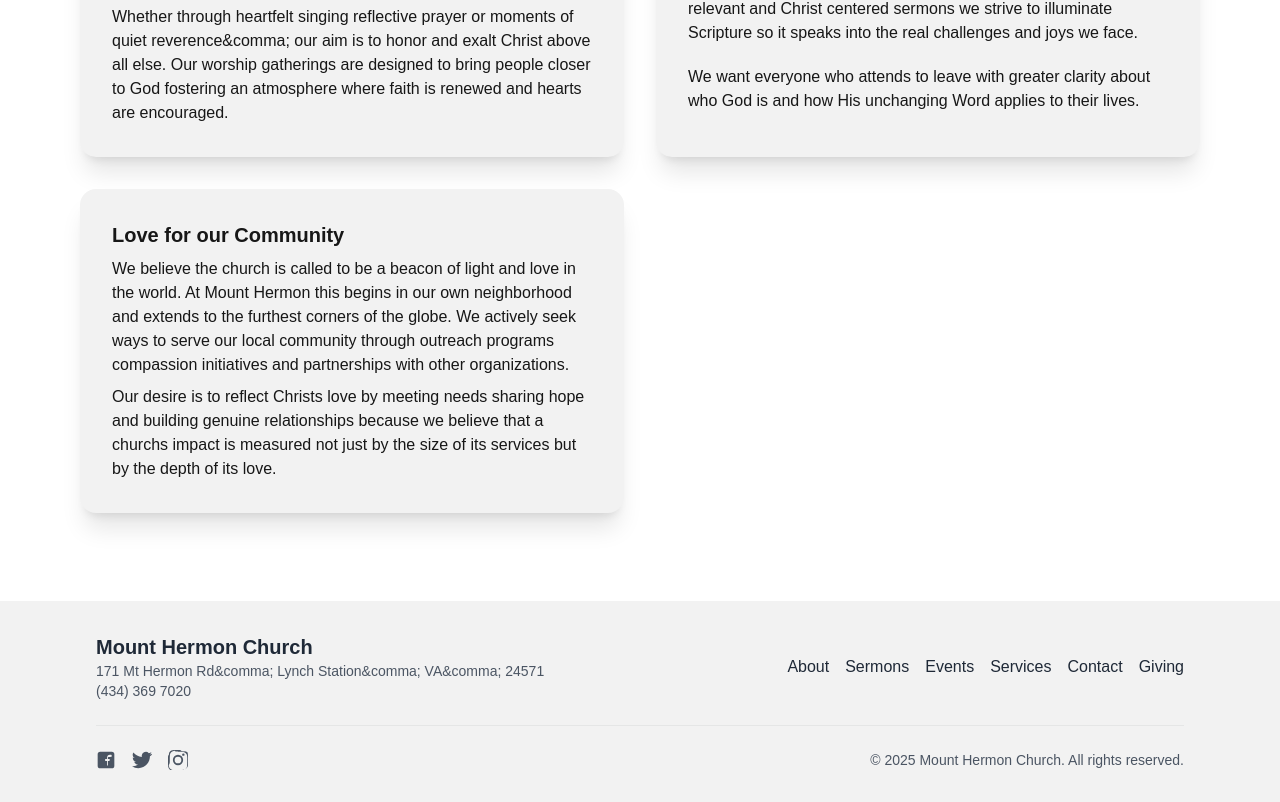
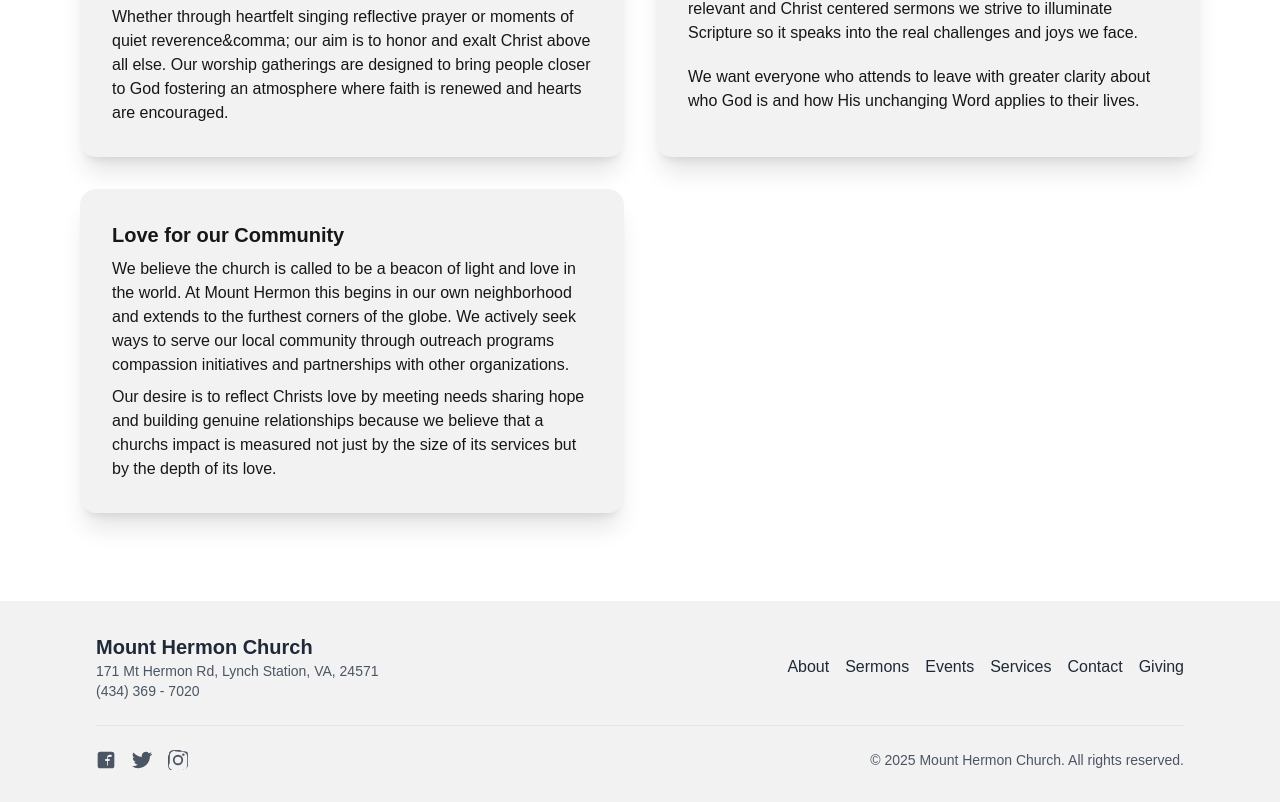
Before and after one commit to BiziLife/MtHermon, a Next.js app: page / in a window 1280 px wide. Shown: the part 1624-2426 px from the top of the page. Built offline with nearby package versions, Linux system fonts and the light colour scheme.

Commit message:
updated Footer.tsx

```diff
--- a/app/components/Footer.tsx
+++ b/app/components/Footer.tsx
@@ -12,10 +12,10 @@ export default function Footer() {
           <div className="mb-6 md:mb-0">
             <h2 className="text-xl font-bold">Mount Hermon Church</h2>
             <p className="text-sm text-gray-600">
-              171 Mt Hermon Rd&comma;  Lynch Station&comma;  VA&comma;  24571
+              171 Mt Hermon Rd, Lynch Station, VA, 24571
             </p>
             <p className="text-sm text-gray-600">
-              (434) 369 7020
+              (434) 369 - 7020
             </p>
           </div>
 
```
